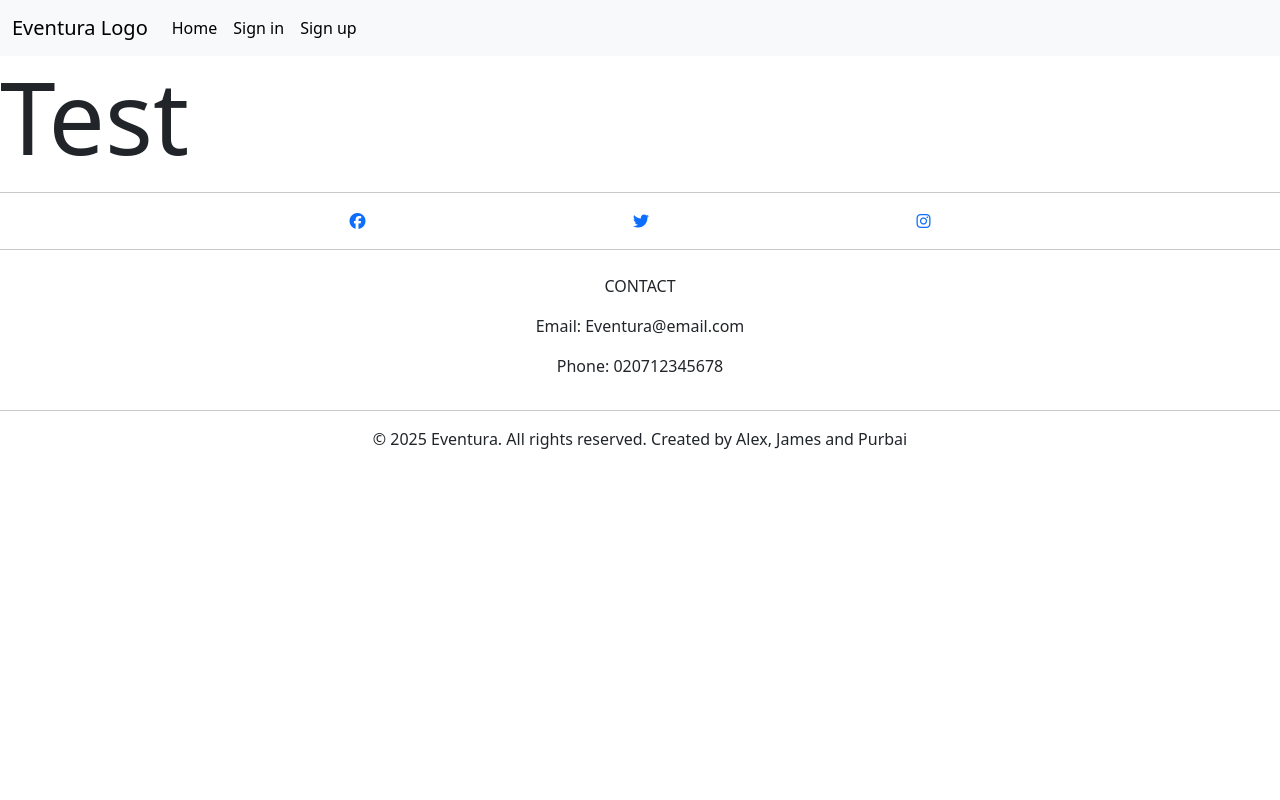
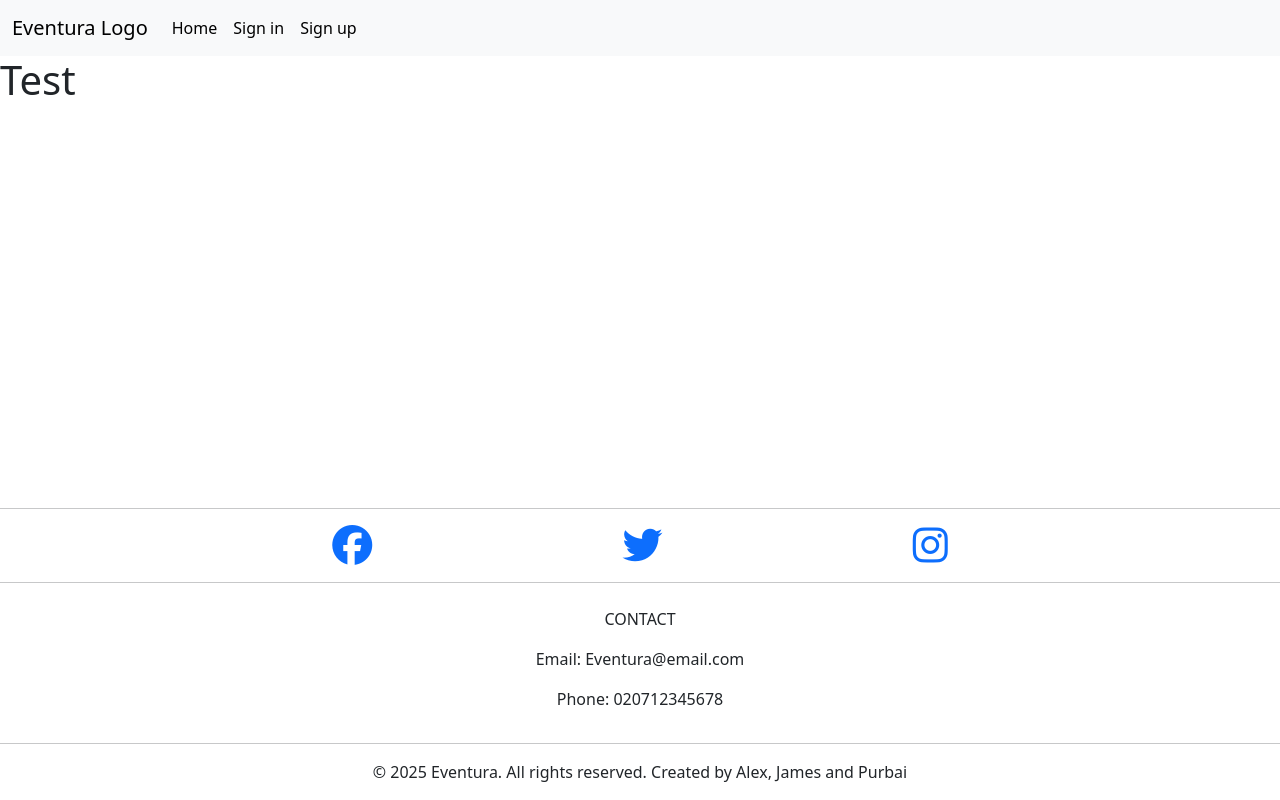
Before and after one commit to JamesBracken/eventura, a website built with Vite: page frontend_eventura/index.html in a window 1280 px wide. Built offline with nearby package versions, Linux system fonts and the light colour scheme; files whose address does not match are found by name.

Commit message:
Style(frontend-scss): footer

```diff
--- /dev/null
+++ b/frontend_eventura/src/styles/components/_footer.scss
@@ -0,0 +1,11 @@
+
+
+.footer {
+
+    margin-top: auto;
+
+
+    &__icon {
+        font-size: 40px;
+    }
+}
--- a/frontend_eventura/src/styles/main.scss
+++ b/frontend_eventura/src/styles/main.scss
@@ -1,3 +1,13 @@
-h1 {
-    font-size: 100px;
+@use "./components/footer";
+
+
+body, html {
+    height: 100%;
+    margin: 0;
 }
+
+body {
+    display: flex;
+    flex-direction: column;
+    min-height: 100vh;
+}
```
